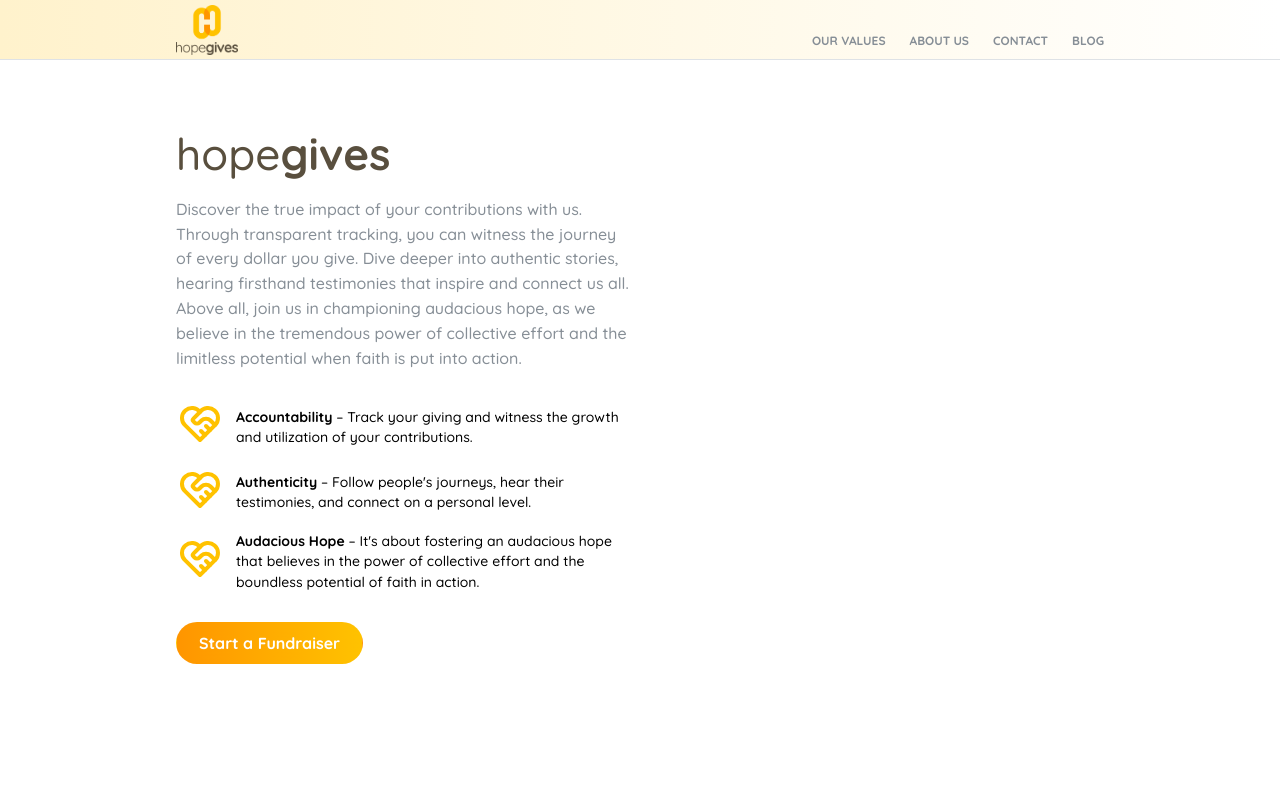
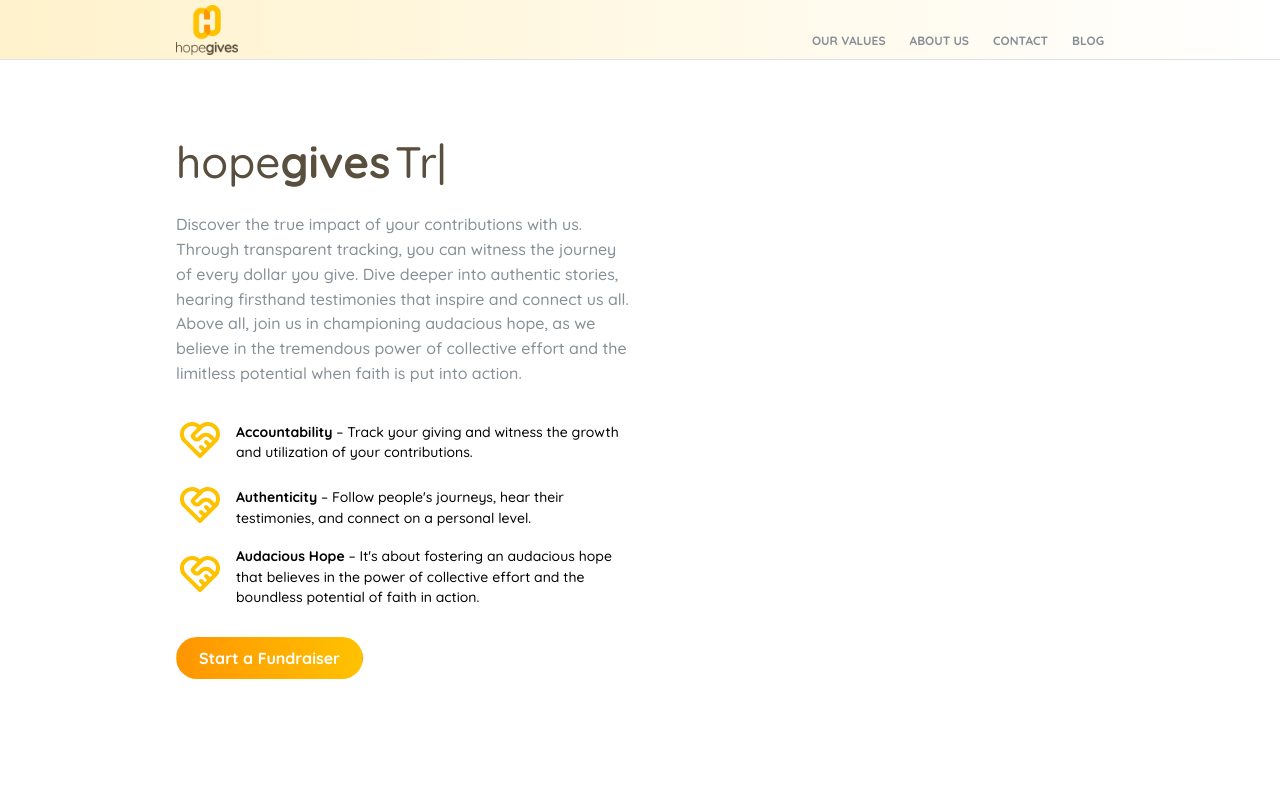
Before and after one commit to jwenger100/hope-gives, a Next.js app: page / in a window 1280 px wide. Shown: the top 800 px of the page. Built offline with nearby package versions, Linux system fonts and the light colour scheme.

Commit message:
Adds Typewriter effect to HeroBullets component

```diff
--- a/package.json
+++ b/package.json
@@ -17,7 +17,8 @@
     "@tabler/icons-react": "^2.38.0",
     "next": "13.5.4",
     "react": "^18",
-    "react-dom": "^18"
+    "react-dom": "^18",
+    "typewriter-effect": "^2.21.0"
   },
   "devDependencies": {
     "@types/node": "^20",
--- a/src/app/globals.css
+++ b/src/app/globals.css
@@ -35,3 +35,8 @@
   ) !important;
   box-shadow: 0 0 10px rgba(0, 0, 0, 0.3);
 }
+
+/* override for typewriter component */
+.Typewriter {
+  display: inline !important;
+}
--- a/src/components/HeroBullets.module.css
+++ b/src/components/HeroBullets.module.css
@@ -71,6 +71,7 @@
   color: var(--hopegives-gray);
   font-size: rem(44px);
   line-height: 1.2;
+  display: inline;
   @media (max-width: $mantine-breakpoint-xs) {
     font-size: rem(28px);
   }
@@ -109,3 +110,14 @@
 .container {
   height: 100vh;
 }
+
+.typewriterWrapper {
+  font-size: calc(2.75rem * var(--mantine-scale));
+  line-height: 1.2;
+  color: var(--hopegives-gray);
+}
+
+.typewriterCursor {
+  color: var(--hopegives-gray);
+  font-size: calc(2.75rem * var(--mantine-scale));
+}
--- a/src/components/HeroBullets.tsx
+++ b/src/components/HeroBullets.tsx
@@ -11,6 +11,7 @@ import {
 } from "@mantine/core";
 import { IconHeartHandshake } from "@tabler/icons-react";
 import classes from "./HeroBullets.module.css";
+import Typewriter from "typewriter-effect";
 
 export function HeroBullets() {
   return (
@@ -20,7 +21,24 @@ export function HeroBullets() {
           <Title className={classes.title}>
             <span className={classes.titleHope}>hope</span>
             <span className={classes.titleGives}>gives</span>
-          </Title>
+          </Title>{" "}
+          <Typewriter
+            options={{
+              strings: [
+                "Gas",
+                "Food",
+                "Travel",
+                "Emergency Relief",
+                "Prayers",
+                "Accountability",
+                "Authenticity",
+              ],
+              autoStart: true,
+              loop: true,
+              wrapperClassName: classes.typewriterWrapper,
+              cursorClassName: classes.typewriterCursor,
+            }}
+          />
           <Text c="dimmed" mt="md">
             Discover the true impact of your contributions with us. Through
             transparent tracking, you can witness the journey of every dollar
@@ -30,7 +48,6 @@ export function HeroBullets() {
             collective effort and the limitless potential when faith is put into
             action.
           </Text>
-
           <List
             mt={30}
             spacing="sm"
@@ -60,7 +77,6 @@ export function HeroBullets() {
               action.
             </List.Item>
           </List>
-
           <Group mt={30}>
             <Button
               radius="xl"
```
Also changed, not shown: 1 other file (tests, documents, lock files or other folders).
